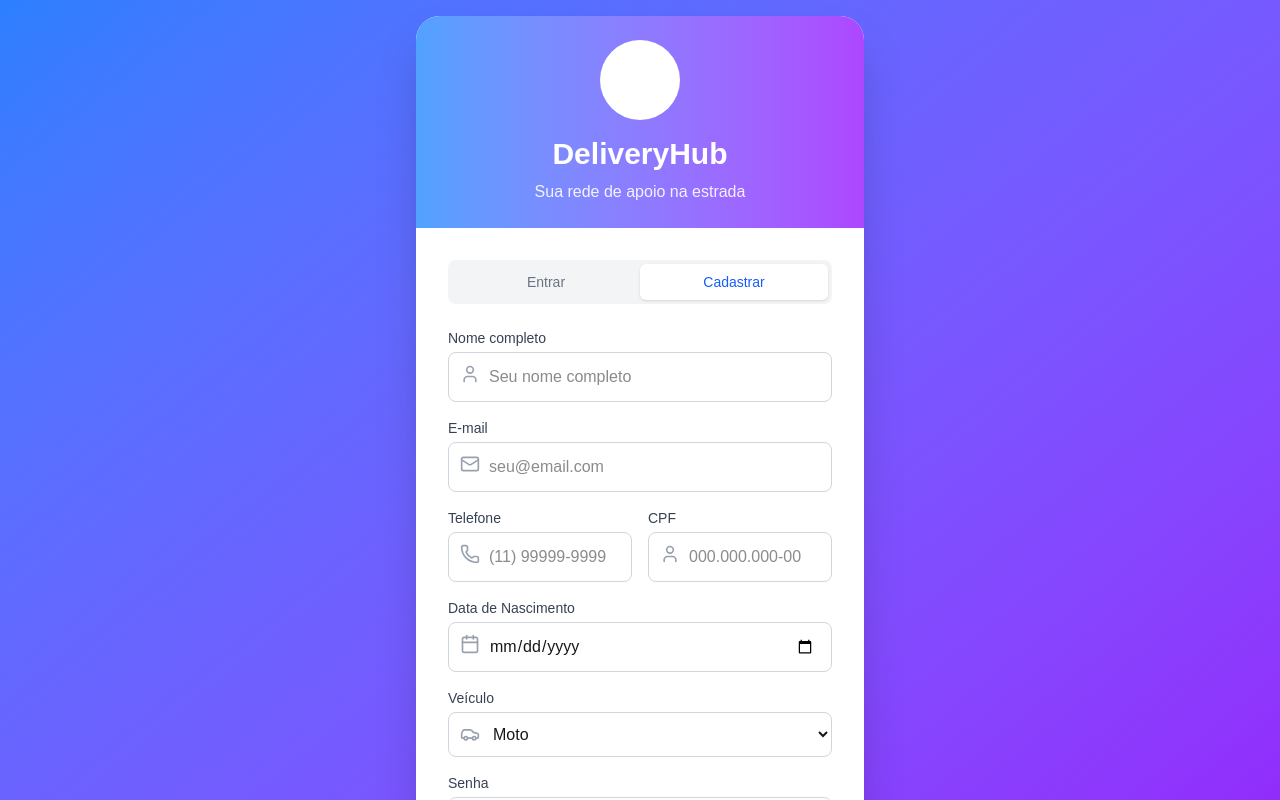
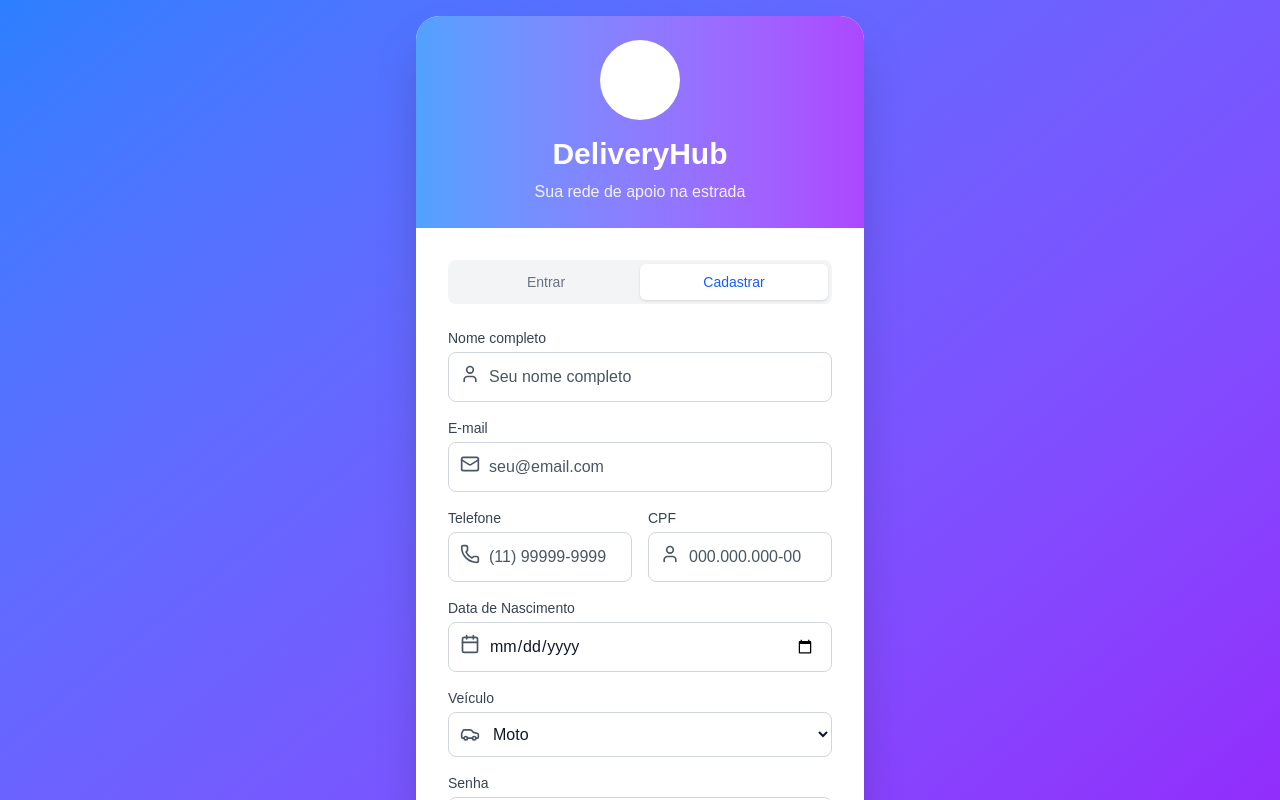
Before and after one commit to devmxs-code/deliveryhub-app, a Next.js app: page / in a window 1280 px wide. Both pictures are taken after a click on the button "Cadastrar". Shown: the top 800 px of the page. Built offline with nearby package versions, Linux system fonts and the light colour scheme.

Commit message:
style(ui): update input field and icon colors for better visibility

```diff
--- a/src/app/page.tsx
+++ b/src/app/page.tsx
@@ -644,12 +644,12 @@ const EntregadoresApp: React.FC = () => {
                 <div>
                   <label className="block text-sm font-medium text-gray-700 mb-1">E-mail</label>
                   <div className="relative">
-                    <Mail className="absolute left-3 top-3 w-5 h-5 text-gray-400" />
+                    <Mail className="absolute left-3 top-3 w-5 h-5 text-gray-600" />
                     <input
                       type="email"
                       value={loginData.email}
                       onChange={(e) => setLoginData({...loginData, email: e.target.value})}
-                      className="w-full pl-10 pr-4 py-3 border border-gray-300 rounded-lg focus:ring-2 focus:ring-blue-500 focus:border-transparent"
+                      className="w-full pl-10 pr-4 py-3 border border-gray-300 rounded-lg focus:ring-2 focus:ring-blue-500 focus:border-transparent text-gray-900 placeholder-gray-600"
                       placeholder="seu@email.com"
                       required
                     />
@@ -662,7 +662,7 @@ const EntregadoresApp: React.FC = () => {
                     <button
                       type="button"
                       onClick={() => setShowPassword(!showPassword)}
-                      className="absolute right-3 top-3 text-gray-400 hover:text-gray-600"
+                      className="absolute right-3 top-3 text-gray-600 hover:text-gray-800"
                     >
                       {showPassword ? <EyeOff className="w-5 h-5" /> : <Eye className="w-5 h-5" />}
                     </button>
@@ -670,7 +670,7 @@ const EntregadoresApp: React.FC = () => {
                       type={showPassword ? 'text' : 'password'}
                       value={loginData.password}
                       onChange={(e) => setLoginData({...loginData, password: e.target.value})}
-                      className="w-full pl-4 pr-10 py-3 border border-gray-300 rounded-lg focus:ring-2 focus:ring-blue-500 focus:border-transparent"
+                      className="w-full pl-4 pr-10 py-3 border border-gray-300 rounded-lg focus:ring-2 focus:ring-blue-500 focus:border-transparent text-gray-900 placeholder-gray-600"
                       placeholder="••••••••"
                       required
                     />
@@ -701,12 +701,12 @@ const EntregadoresApp: React.FC = () => {
                 <div>
                   <label className="block text-sm font-medium text-gray-700 mb-1">Nome completo</label>
                   <div className="relative">
-                    <User className="absolute left-3 top-3 w-5 h-5 text-gray-400" />
+                    <User className="absolute left-3 top-3 w-5 h-5 text-gray-600" />
                     <input
                       type="text"
                       value={registerData.name}
                       onChange={(e) => setRegisterData({...registerData, name: e.target.value})}
-                      className="w-full pl-10 pr-4 py-3 border border-gray-300 rounded-lg focus:ring-2 focus:ring-blue-500 focus:border-transparent"
+                      className="w-full pl-10 pr-4 py-3 border border-gray-300 rounded-lg focus:ring-2 focus:ring-blue-500 focus:border-transparent text-gray-900 placeholder-gray-600"
                       placeholder="Seu nome completo"
                       required
                     />
@@ -716,12 +716,12 @@ const EntregadoresApp: React.FC = () => {
                 <div>
                   <label className="block text-sm font-medium text-gray-700 mb-1">E-mail</label>
                   <div className="relative">
-                    <Mail className="absolute left-3 top-3 w-5 h-5 text-gray-400" />
+                    <Mail className="absolute left-3 top-3 w-5 h-5 text-gray-600" />
                     <input
                       type="email"
                       value={registerData.email}
                       onChange={(e) => setRegisterData({...registerData, email: e.target.value})}
-                      className="w-full pl-10 pr-4 py-3 border border-gray-300 rounded-lg focus:ring-2 focus:ring-blue-500 focus:border-transparent"
+                      className="w-full pl-10 pr-4 py-3 border border-gray-300 rounded-lg focus:ring-2 focus:ring-blue-500 focus:border-transparent text-gray-900 placeholder-gray-600"
                       placeholder="seu@email.com"
                       required
                     />
@@ -732,12 +732,12 @@ const EntregadoresApp: React.FC = () => {
                   <div>
                     <label className="block text-sm font-medium text-gray-700 mb-1">Telefone</label>
                     <div className="relative">
-                      <Phone className="absolute left-3 top-3 w-5 h-5 text-gray-400" />
+                      <Phone className="absolute left-3 top-3 w-5 h-5 text-gray-600" />
                       <input
                         type="tel"
                         value={registerData.phone}
                         onChange={(e) => setRegisterData({...registerData, phone: e.target.value})}
-                        className="w-full pl-10 pr-4 py-3 border border-gray-300 rounded-lg focus:ring-2 focus:ring-blue-500 focus:border-transparent"
+                        className="w-full pl-10 pr-4 py-3 border border-gray-300 rounded-lg focus:ring-2 focus:ring-blue-500 focus:border-transparent text-gray-900 placeholder-gray-600"
                         placeholder="(11) 99999-9999"
                         required
                       />
@@ -747,12 +747,12 @@ const EntregadoresApp: React.FC = () => {
                   <div>
                     <label className="block text-sm font-medium text-gray-700 mb-1">CPF</label>
                     <div className="relative">
-                      <User className="absolute left-3 top-3 w-5 h-5 text-gray-400" />
+                      <User className="absolute left-3 top-3 w-5 h-5 text-gray-600" />
                       <input
                         type="text"
                         value={registerData.cpf}
                         onChange={(e) => setRegisterData({...registerData, cpf: e.target.value})}
-                        className="w-full pl-10 pr-4 py-3 border border-gray-300 rounded-lg focus:ring-2 focus:ring-blue-500 focus:border-transparent"
+                        className="w-full pl-10 pr-4 py-3 border border-gray-300 rounded-lg focus:ring-2 focus:ring-blue-500 focus:border-transparent text-gray-900 placeholder-gray-600"
                         placeholder="000.000.000-00"
                         required
                       />
@@ -763,12 +763,12 @@ const EntregadoresApp: React.FC = () => {
                 <div>
                   <label className="block text-sm font-medium text-gray-700 mb-1">Data de Nascimento</label>
                   <div className="relative">
-                    <Calendar className="absolute left-3 top-3 w-5 h-5 text-gray-400" />
+                    <Calendar className="absolute left-3 top-3 w-5 h-5 text-gray-600" />
                     <input
                       type="date"
                       value={registerData.birthDate}
                       onChange={(e) => setRegisterData({...registerData, birthDate: e.target.value})}
-                      className="w-full pl-10 pr-4 py-3 border border-gray-300 rounded-lg focus:ring-2 focus:ring-blue-500 focus:border-transparent"
+                      className="w-full pl-10 pr-4 py-3 border border-gray-300 rounded-lg focus:ring-2 focus:ring-blue-500 focus:border-transparent text-gray-900 placeholder-gray-600"
                       required
                     />
                   </div>
@@ -777,11 +777,11 @@ const EntregadoresApp: React.FC = () => {
                 <div>
                   <label className="block text-sm font-medium text-gray-700 mb-1">Veículo</label>
                   <div className="relative">
-                    <Car className="absolute left-3 top-3 w-5 h-5 text-gray-400" />
+                    <Car className="absolute left-3 top-3 w-5 h-5 text-gray-600" />
                     <select
                       value={registerData.vehicle}
                       onChange={(e) => setRegisterData({...registerData, vehicle: e.target.value})}
-                      className="w-full pl-10 pr-4 py-3 border border-gray-300 rounded-lg focus:ring-2 focus:ring-blue-500 focus:border-transparent"
+                      className="w-full pl-10 pr-4 py-3 border border-gray-300 rounded-lg focus:ring-2 focus:ring-blue-500 focus:border-transparent text-gray-900"
                     >
                       <option value="moto">Moto</option>
                       <option value="bicicleta">Bicicleta</option>
@@ -797,7 +797,7 @@ const EntregadoresApp: React.FC = () => {
                     <button
                       type="button"
                       onClick={() => setShowPassword(!showPassword)}
-                      className="absolute right-3 top-3 text-gray-400 hover:text-gray-600"
+                      className="absolute right-3 top-3 text-gray-600 hover:text-gray-800"
                     >
                       {showPassword ? <EyeOff className="w-5 h-5" /> : <Eye className="w-5 h-5" />}
                     </button>
@@ -805,12 +805,12 @@ const EntregadoresApp: React.FC = () => {
                       type={showPassword ? 'text' : 'password'}
                       value={registerData.password}
                       onChange={(e) => setRegisterData({...registerData, password: e.target.value})}
-                      className="w-full pl-4 pr-10 py-3 border border-gray-300 rounded-lg focus:ring-2 focus:ring-blue-500 focus:border-transparent"
+                      className="w-full pl-4 pr-10 py-3 border border-gray-300 rounded-lg focus:ring-2 focus:ring-blue-500 focus:border-transparent text-gray-900 placeholder-gray-600"
                       placeholder="••••••••"
                       required
                     />
                   </div>
-                  <p className="text-xs text-gray-500 mt-1">Mínimo de 8 caracteres</p>
+                  <p className="text-xs text-gray-600 mt-1">Mínimo de 8 caracteres</p>
                 </div>
 
                 <div className="flex items-center">
@@ -846,8 +846,8 @@ const EntregadoresApp: React.FC = () => {
     <div className="space-y-6">
       {/* Header com saudação */}
       <div className="bg-gradient-to-r from-blue-500 to-purple-600 text-white p-6 rounded-2xl relative overflow-hidden">
-        <div className="absolute top-0 right-0 w-32 h-32 bg-white bg-opacity-10 rounded-full -translate-y-16 translate-x-16"></div>
-        <div className="absolute bottom-0 left-0 w-24 h-24 bg-white bg-opacity-10 rounded-full translate-y-12 -translate-x-12"></div>
+
+
 
         <div className="relative z-10">
           <div className="flex items-center justify-between">
```
